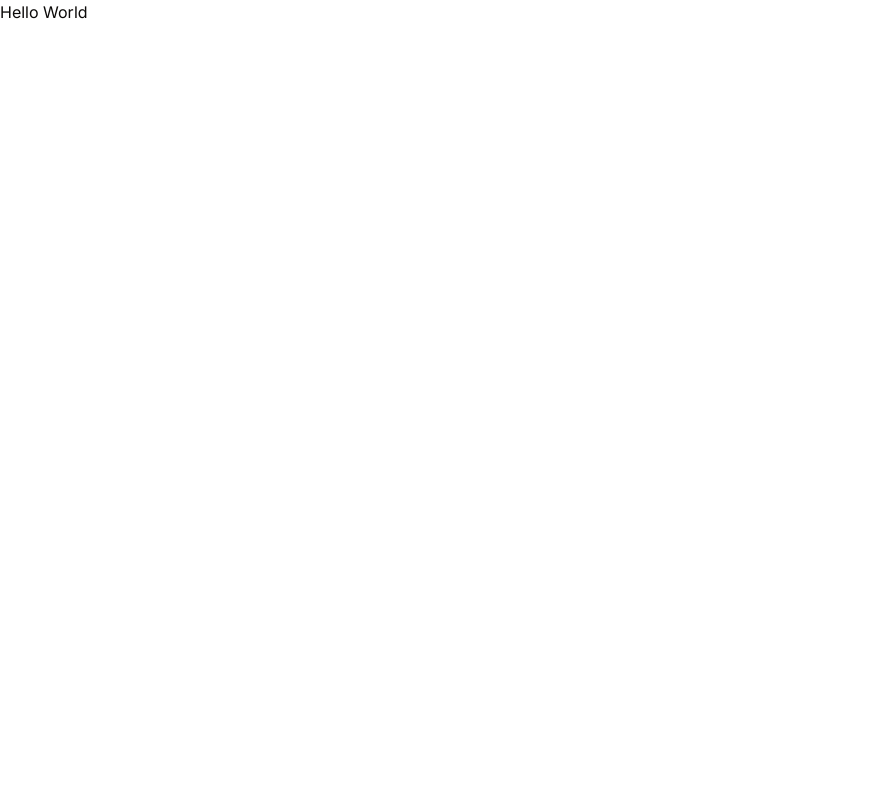
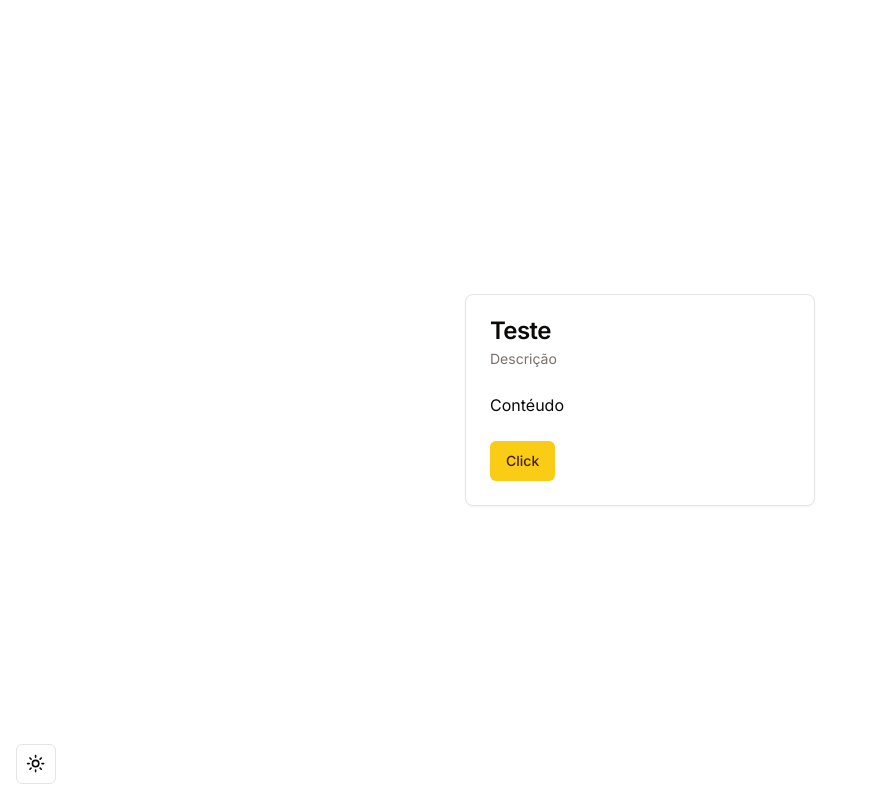
Before and after one commit to lucasrguidi/quando-criciuma-joga, a Next.js app: page / in a window 1280 px wide. Shown: the whole page, without its empty margins (0-877 px from the left). Built offline with nearby package versions, Linux system fonts and the light colour scheme.

Commit message:
feat: :sparkles: add dark mode

```diff
--- a/src/app/layout.tsx
+++ b/src/app/layout.tsx
@@ -1,3 +1,5 @@
+import { ThemeProvider } from '@/components/theme-provider';
+import { ThemeToggle } from '@/components/theme-toggle';
 import type { Metadata } from 'next';
 import { Inter } from 'next/font/google';
 import '../styles/globals.css';
@@ -19,7 +21,19 @@
 }>) {
   return (
     <html lang="en">
-      <body className={inter.className}>{children}</body>
+      <body className={`h-screen ${inter.className}`}>
+        <ThemeProvider
+          attribute="class"
+          defaultTheme="system"
+          enableSystem
+          disableTransitionOnChange
+        >
+          {children}
+          <div className="absolute bottom-4 left-4">
+            <ThemeToggle />
+          </div>
+        </ThemeProvider>
+      </body>
     </html>
   );
 }
--- a/src/app/page.tsx
+++ b/src/app/page.tsx
@@ -1,7 +1,28 @@
+import { Button } from '@/components/ui/button';
+import {
+  Card,
+  CardContent,
+  CardDescription,
+  CardFooter,
+  CardHeader,
+  CardTitle,
+} from '@/components/ui/card';
+
 export default function Home() {
   return (
-    <div>
-      <h1>Hello World</h1>
+    <div className="flex h-full w-full items-center justify-center">
+      <Card className="w-[350px]">
+        <CardHeader>
+          <CardTitle>Teste</CardTitle>
+          <CardDescription>Descrição</CardDescription>
+        </CardHeader>
+
+        <CardContent>Contéudo</CardContent>
+
+        <CardFooter>
+          <Button>Click</Button>
+        </CardFooter>
+      </Card>
     </div>
   );
 }
--- /dev/null
+++ b/src/components/theme-provider.tsx
@@ -0,0 +1,8 @@
+'use client';
+
+import { ThemeProvider as NextThemesProvider } from 'next-themes';
+import { type ThemeProviderProps } from 'next-themes/dist/types';
+
+export function ThemeProvider({ children, ...props }: ThemeProviderProps) {
+  return <NextThemesProvider {...props}>{children}</NextThemesProvider>;
+}
--- /dev/null
+++ b/src/components/theme-toggle.tsx
@@ -0,0 +1,33 @@
+'use client';
+
+import { Moon, Sun } from 'lucide-react';
+import { useTheme } from 'next-themes';
+
+import { Button } from '@/components/ui/button';
+import {
+  DropdownMenu,
+  DropdownMenuContent,
+  DropdownMenuItem,
+  DropdownMenuTrigger,
+} from '@/components/ui/dropdown-menu';
+
+export function ThemeToggle() {
+  const { setTheme } = useTheme();
+
+  return (
+    <DropdownMenu>
+      <DropdownMenuTrigger asChild>
+        <Button variant="outline" size="icon">
+          <Sun className="h-[1.2rem] w-[1.2rem] rotate-0 scale-100 transition-all dark:-rotate-90 dark:scale-0" />
+          <Moon className="absolute h-[1.2rem] w-[1.2rem] rotate-90 scale-0 transition-all dark:rotate-0 dark:scale-100" />
+          <span className="sr-only">Toggle theme</span>
+        </Button>
+      </DropdownMenuTrigger>
+      <DropdownMenuContent align="end">
+        <DropdownMenuItem onClick={() => setTheme('light')}>Light</DropdownMenuItem>
+        <DropdownMenuItem onClick={() => setTheme('dark')}>Dark</DropdownMenuItem>
+        <DropdownMenuItem onClick={() => setTheme('system')}>System</DropdownMenuItem>
+      </DropdownMenuContent>
+    </DropdownMenu>
+  );
+}
--- a/src/styles/globals.css
+++ b/src/styles/globals.css
@@ -1,6 +1,7 @@
 @tailwind base;
 @tailwind components;
 @tailwind utilities;
+
 @layer base {
   :root {
     --background: 0 0% 100%;
@@ -9,8 +10,8 @@
     --card-foreground: 20 14.3% 4.1%;
     --popover: 0 0% 100%;
     --popover-foreground: 20 14.3% 4.1%;
-    --primary: 24 9.8% 10%;
-    --primary-foreground: 60 9.1% 97.8%;
+    --primary: 47.9 95.8% 53.1%;
+    --primary-foreground: 26 83.3% 14.1%;
     --secondary: 60 4.8% 95.9%;
     --secondary-foreground: 24 9.8% 10%;
     --muted: 60 4.8% 95.9%;
@@ -22,13 +23,14 @@
     --border: 20 5.9% 90%;
     --input: 20 5.9% 90%;
     --ring: 20 14.3% 4.1%;
+    --radius: 0.5rem;
     --chart-1: 12 76% 61%;
     --chart-2: 173 58% 39%;
     --chart-3: 197 37% 24%;
     --chart-4: 43 74% 66%;
     --chart-5: 27 87% 67%;
-    --radius: 0.5rem
   }
+
   .dark {
     --background: 20 14.3% 4.1%;
     --foreground: 60 9.1% 97.8%;
@@ -36,8 +38,8 @@
     --card-foreground: 60 9.1% 97.8%;
     --popover: 20 14.3% 4.1%;
     --popover-foreground: 60 9.1% 97.8%;
-    --primary: 60 9.1% 97.8%;
-    --primary-foreground: 24 9.8% 10%;
+    --primary: 47.9 95.8% 53.1%;
+    --primary-foreground: 26 83.3% 14.1%;
     --secondary: 12 6.5% 15.1%;
     --secondary-foreground: 60 9.1% 97.8%;
     --muted: 12 6.5% 15.1%;
@@ -48,14 +50,15 @@
     --destructive-foreground: 60 9.1% 97.8%;
     --border: 12 6.5% 15.1%;
     --input: 12 6.5% 15.1%;
-    --ring: 24 5.7% 82.9%;
+    --ring: 35.5 91.7% 32.9%;
     --chart-1: 220 70% 50%;
     --chart-2: 160 60% 45%;
     --chart-3: 30 80% 55%;
     --chart-4: 280 65% 60%;
-    --chart-5: 340 75% 55%
+    --chart-5: 340 75% 55%;
   }
 }
+
 @layer base {
   * {
     @apply border-border;
```
